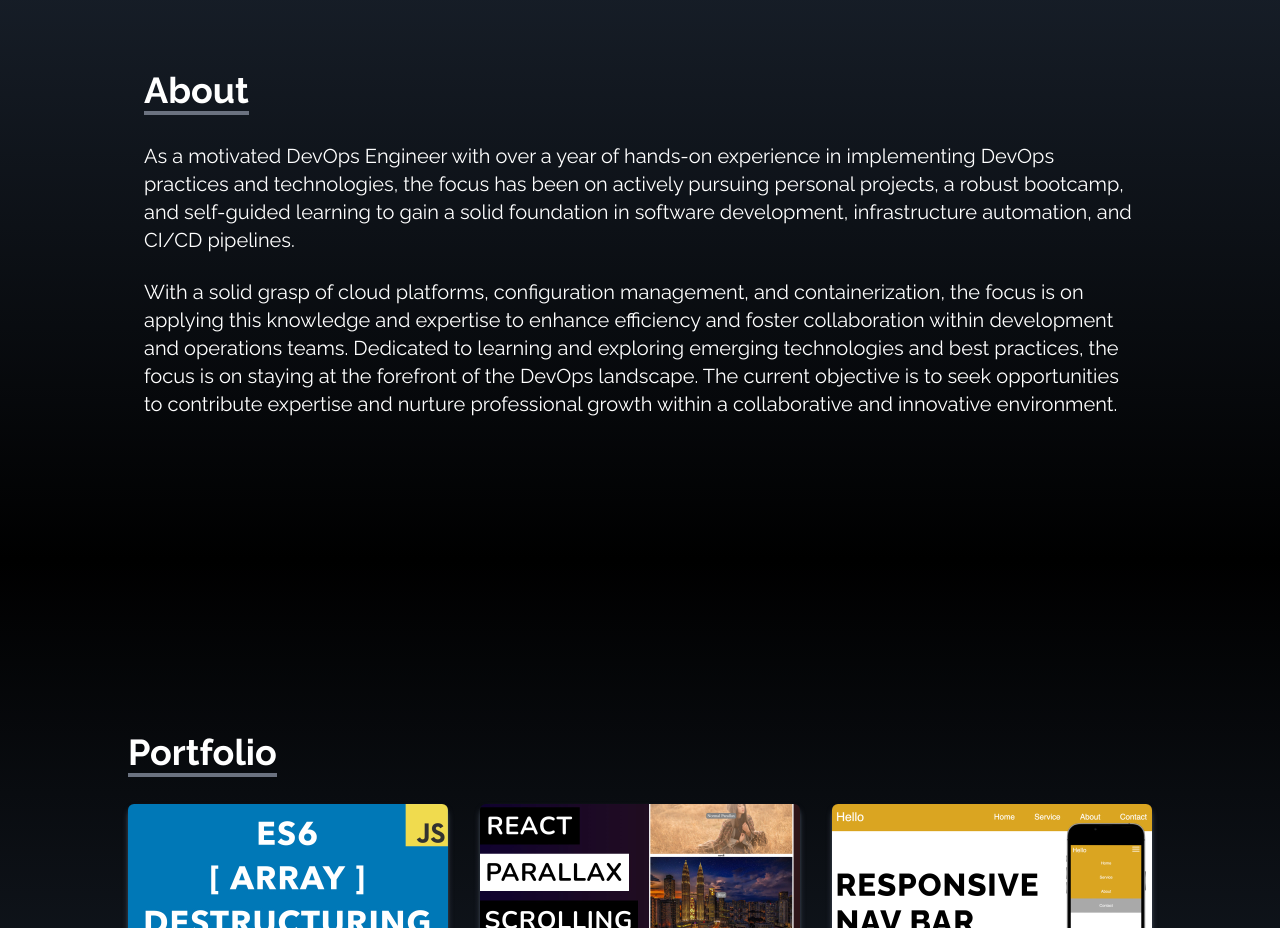
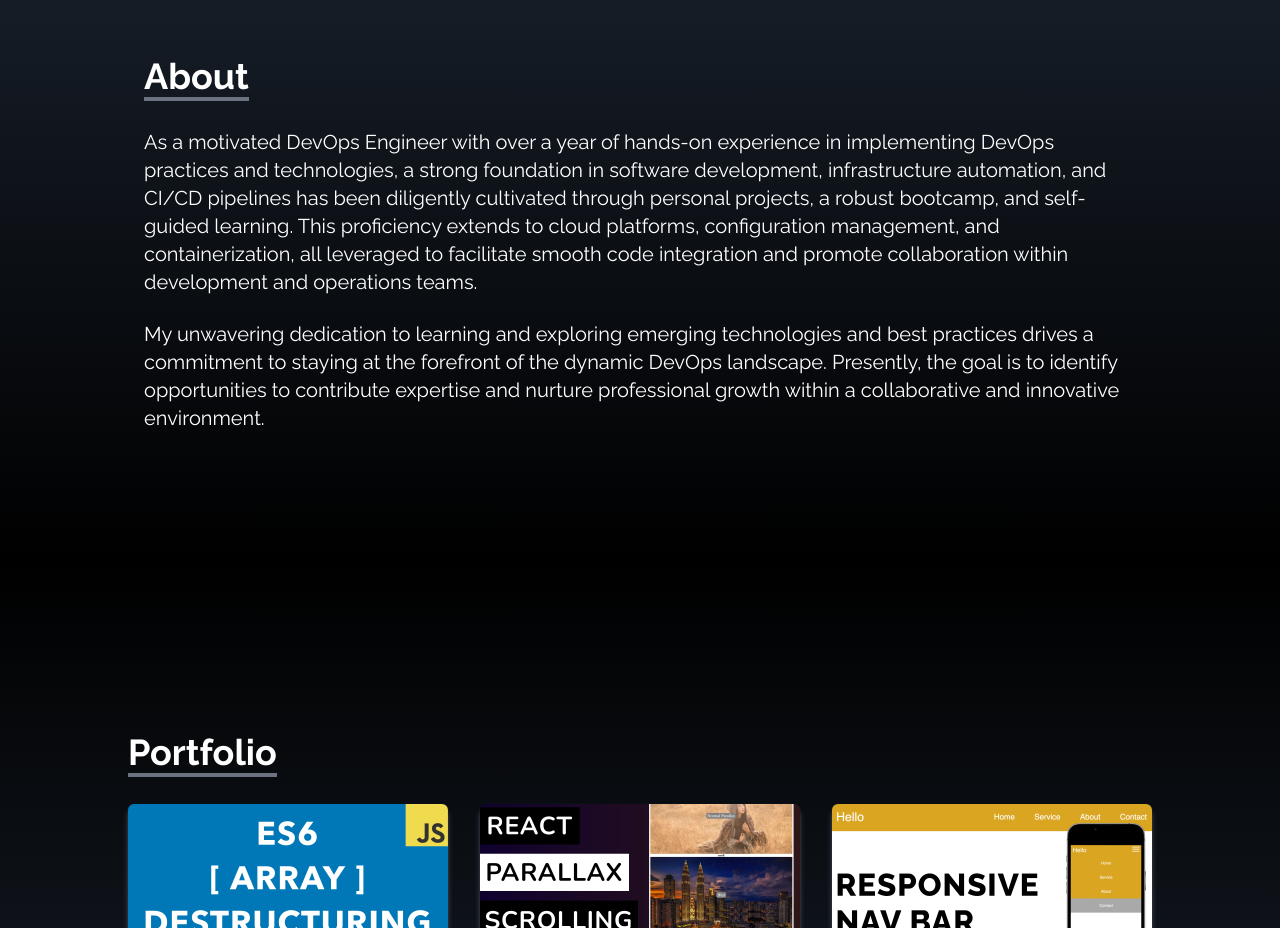
Before and after one commit to inventandlearn/Resume-Web-Portfolio, a React (Create React App) app: page / in a window 1280 px wide. Shown: the part 1040-1968 px from the top of the page. Built offline with nearby package versions, Linux system fonts and the light colour scheme.

Commit message:
Updated about me 2nd version

```diff
--- a/src/components/About.jsx
+++ b/src/components/About.jsx
@@ -22,17 +22,16 @@ const About = () => {
 
         <p className="text-xl">
             As a motivated DevOps Engineer with over a year of hands-on experience in implementing DevOps practices and technologies,
-            the focus has been on actively pursuing personal projects, a robust bootcamp, and self-guided learning to gain a solid
-            foundation in software development, infrastructure automation, and CI/CD pipelines.
+            a strong foundation in software development, infrastructure automation, and CI/CD pipelines has been diligently cultivated
+            through personal projects, a robust bootcamp, and self-guided learning. This proficiency extends to cloud platforms, configuration
+            management, and containerization, all leveraged to facilitate smooth code integration and promote collaboration within development and operations teams.
         </p>
 
         <br />
 
         <p className="text-xl">
-            With a solid grasp of cloud platforms, configuration management, and containerization, the focus is on applying this knowledge
-            and expertise to enhance efficiency and foster collaboration within development and operations teams. Dedicated to learning and
-            exploring emerging technologies and best practices, the focus is on staying at the forefront of the DevOps landscape. The current
-            objective is to seek opportunities to contribute expertise and nurture professional growth within a collaborative and innovative environment.
+            My unwavering dedication to learning and exploring emerging technologies and best practices drives a commitment to staying at the forefront of the dynamic DevOps landscape.
+            Presently, the goal is to identify opportunities to contribute expertise and nurture professional growth within a collaborative and innovative environment.
         </p>
       </div>
     </div>
```
